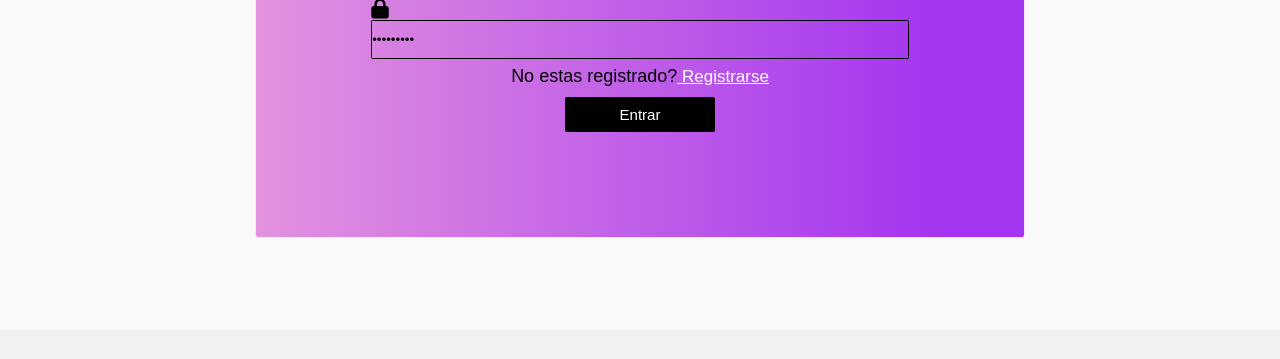
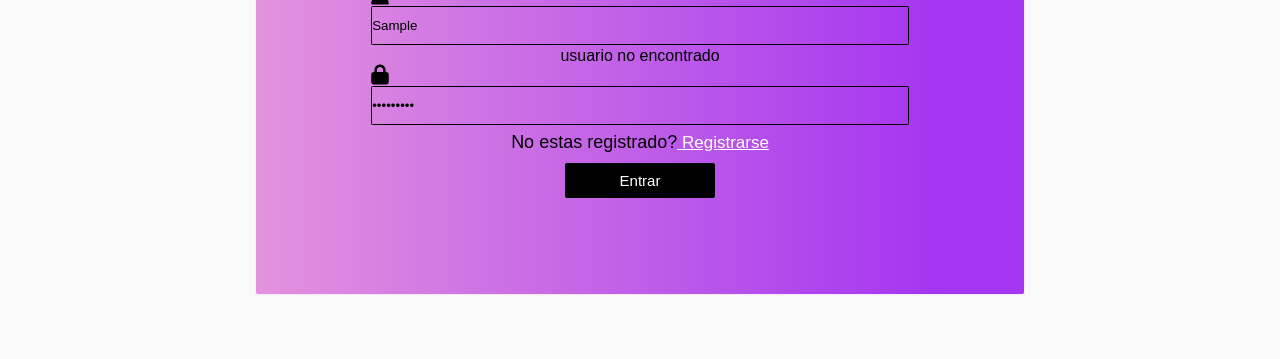
Before and after one commit to damiherrera/Grupo7-ProgWebI-TP, a plain HTML site: page vistas/inicioSesion.html in a window 1280 px wide. Both pictures are taken after typing "Sample", "Sample123" into the empty fields and a click on the button "Entrar". Shown: the part 356-715 px from the top of the page. Drawn offline with Linux system fonts and the light colour scheme.

Commit message:
manejo de usuario no encontrado, y password incorrecta , en mismo form, en span

```diff
--- a/js/inicioSesion.js
+++ b/js/inicioSesion.js
@@ -15,15 +15,29 @@ formInicioSesion.addEventListener("submit", function(event) {
     let usuarioEncontrado = null;
     console.log(usuarios)
 
+    errorUserName.style.display = "none";
+    errorPassword.style.display = "none";
 
     // Verificamos si se encontró el usuario
-    if (usuarios[nameUser] && usuarios[nameUser].password === password) {
-        usuarioEncontrado = usuarios[nameUser];
-        alert("¡Inicio de sesión exitoso!");
-        console.log("Usuario encontrado:", usuarioEncontrado);
-        window.location.href = "../index.html";
-        localStorage.setItem("usuarioLogueado", JSON.stringify(usuarioEncontrado)); // Redirigimos a la página principal
-    } else {
-        alert("Error: Nombre de usuario o contraseña incorrectos.");
-    }
-});
+    if (usuarios[nameUser]) {
+        if(usuarios[nameUser].password === password) {
+            usuarioEncontrado = usuarios[nameUser];
+            window.location.href = "../index.html";
+            localStorage.setItem("usuarioLogueado", JSON.stringify(usuarioEncontrado)); // Redirigimos a la página principal
+        } else {
+            errorPassword.textContent = "contraseña incorrecta" ;
+            errorPassword.style.display = "inline";
+        }
+        } else {
+            errorUserName.textContent = "usuario no encontrado";
+            errorUserName.style.display = "inline";
+        }});
+
+
+
+
+
+
+//manejo errores, user o passaword no encontrada
+const errorUserName = document.getElementById("error-nameUser");
+const errorPassword = document.getElementById("error-password");
--- a/styles/iniciarSesion.css
+++ b/styles/iniciarSesion.css
@@ -14,7 +14,7 @@ body {
     justify-content: center;
     align-items: center;
 
-    height: 85.76vh;
+    height: 100vh;
 }
 .contenedor-arrowBack {
     position: absolute;
@@ -146,6 +146,13 @@ body {
 
 }
 
+#error-nameUser , #error-password{
+    display: none;
+    color: rgb(0, 0, 0);
+}
+
+
+
 /*media queries*/
 
 @media screen and (max-width: 480px){
--- a/vistas/inicioSesion.html
+++ b/vistas/inicioSesion.html
@@ -35,7 +35,7 @@
 
                 >
                 </div>
-
+                <span id="error-nameUser"></span>
 
 
             <div class="label-input">
@@ -49,6 +49,7 @@
                 />
 
                 </div>
+                <span id="error-password"></span>
                 <p>No estas registrado?<a class="passwordLinks" href="../vistas/registrarse.html"> Registrarse</a></p>
                <button type="submit" class="button-login">Entrar</button>
             </form>
```
